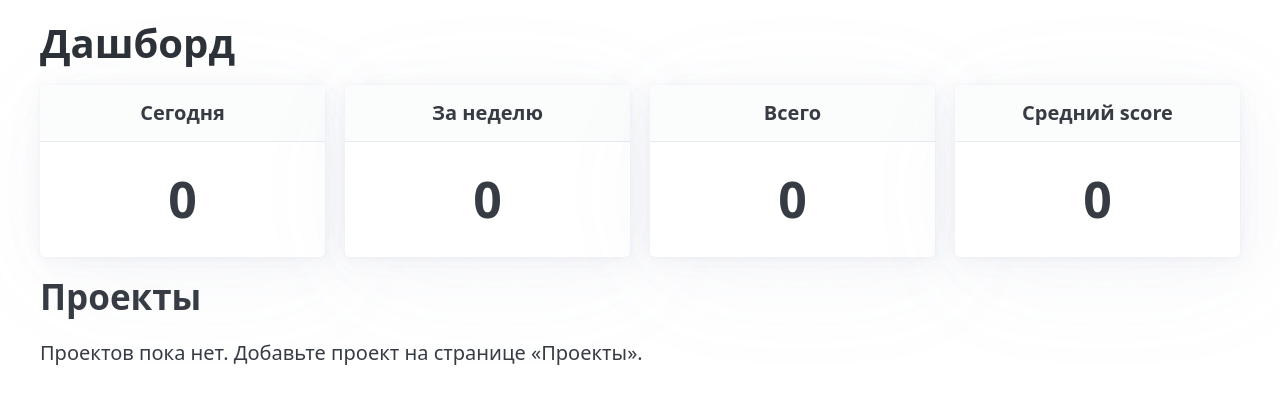
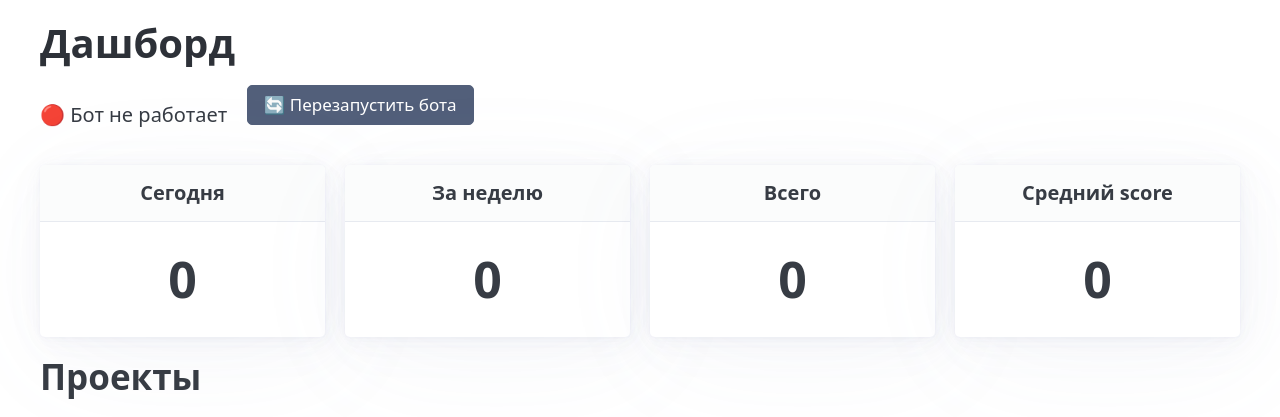
Before and after one commit to tmksdm/globalnewsbot, a Flask app: page / in a window 1280 px wide. Shown: the part 90-507 px from the top of the page. Run offline with Flask 3, Linux system fonts and the light colour scheme; the visitor is signed in with stand-in values (Sample User, id 1); data that the repository does not hold is empty; parts of the project's set-up code (start-up, migrations or seed data) failed here and were passed over; some libraries are stand-ins or nearby versions.

Commit message:
Кнопка перезапуска бота и статус на дашборде

```diff
--- a/web/routes.py
+++ b/web/routes.py
@@ -437,6 +437,45 @@ def prompts_edit(prompt_type):
         prompt=prompt,
     )
 
+# ========================
+# УПРАВЛЕНИЕ БОТОМ
+# ========================
+
+@bp.route("/bot/restart", methods=["POST"])
+@login_required
+def bot_restart():
+    """Перезапуск бота через systemd."""
+    import subprocess
+    try:
+        result = subprocess.run(
+            ["sudo", "systemctl", "restart", "newsbot.service"],
+            capture_output=True, text=True, timeout=10
+        )
+        if result.returncode == 0:
+            flash("Бот перезапущен!", "success")
+        else:
+            flash(f"Ошибка: {result.stderr}", "error")
+    except Exception as e:
+        flash(f"Ошибка: {e}", "error")
+
+    return redirect(url_for("main.dashboard"))
+
+
+@bp.route("/bot/status")
+@login_required
+def bot_status():
+    """Проверка статуса бота."""
+    import subprocess
+    try:
+        result = subprocess.run(
+            ["systemctl", "is-active", "newsbot.service"],
+            capture_output=True, text=True, timeout=5
+        )
+        status = result.stdout.strip()
+    except Exception:
+        status = "unknown"
+
+    return {"status": status}
 
 # ========================
 # ЛОГ ПУБЛИКАЦИЙ
--- a/web/templates/dashboard.html
+++ b/web/templates/dashboard.html
@@ -4,6 +4,32 @@
 
 {% block content %}
 <h1>Дашборд</h1>
+
+<!-- =============================== -->
+<!-- СТАТУС И УПРАВЛЕНИЕ БОТОМ       -->
+<!-- =============================== -->
+<div style="display: flex; align-items: center; gap: 1rem; margin-bottom: 1rem;">
+    <span id="bot-status">⏳ Проверяю...</span>
+    <form method="POST" action="{{ url_for('main.bot_restart') }}" style="margin: 0;"
+          onsubmit="return confirm('Перезапустить бота?')">
+        <button type="submit" class="secondary" style="padding: 0.3rem 0.8rem; font-size: 0.85rem;">
+            🔄 Перезапустить бота
+        </button>
+    </form>
+</div>
+
+<script>
+fetch("{{ url_for('main.bot_status') }}")
+    .then(r => r.json())
+    .then(data => {
+        const el = document.getElementById("bot-status");
+        if (data.status === "active") {
+            el.innerHTML = "🟢 Бот работает";
+        } else {
+            el.innerHTML = "🔴 Бот не работает";
+        }
+    });
+</script>
 
 <!-- =============================== -->
 <!-- ОБЩАЯ СТАТИСТИКА                -->
```
